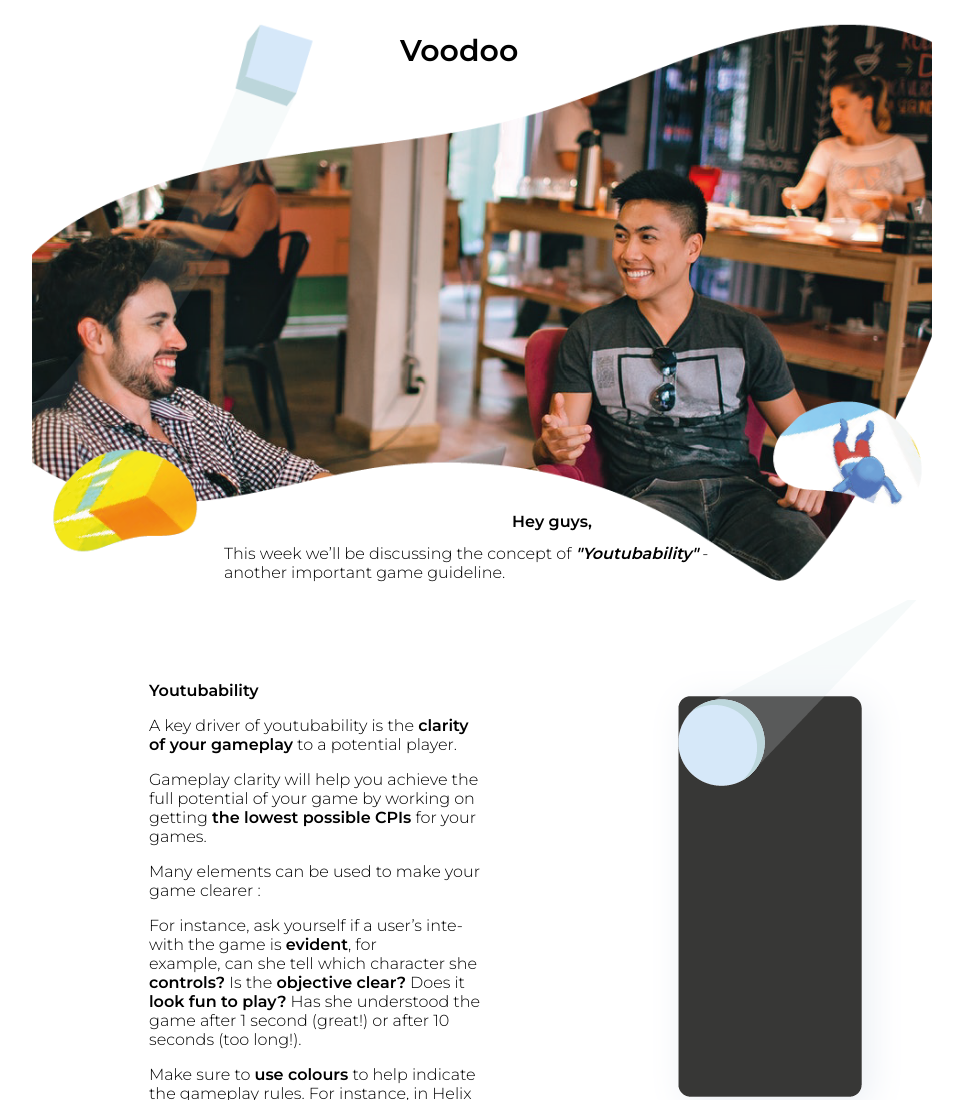
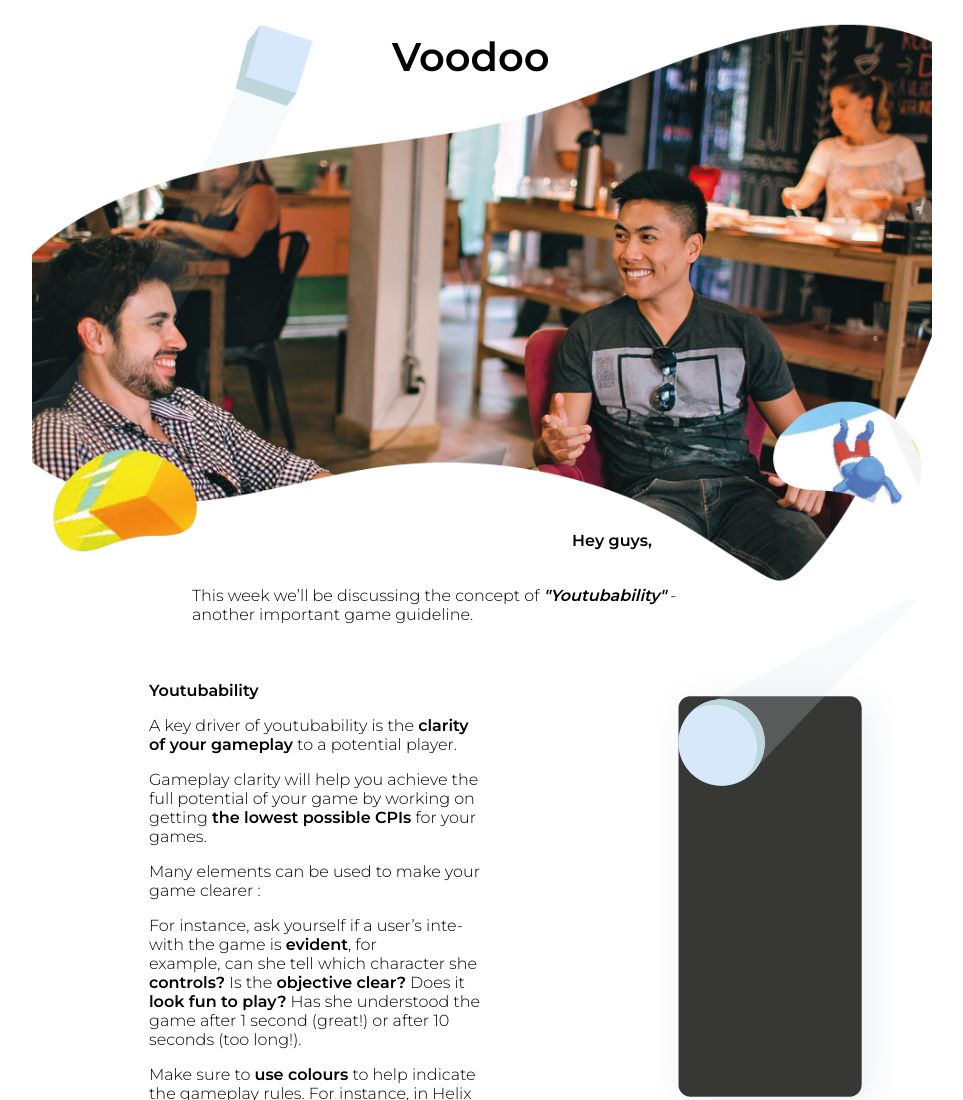
Before and after one commit to erikdalgrund/eriks-uppgift, a plain HTML site: page Desktop/träna cssgrid/index.html in a window 1280 px wide. Shown: the top 1100 px of the page, without its empty margins (158-1121 px from the left). Drawn offline with Linux system fonts and the light colour scheme.

Commit message:
med flexbox

```diff
--- a/Desktop/träna cssgrid/css/main.css
+++ b/Desktop/träna cssgrid/css/main.css
@@ -14,7 +14,8 @@
     margin: auto;
 }
 .header {
-    justify-content: relative;
+    display: flex;
+    flex-direction: column;
     background-image:url("../bilder/header.png") ;
     height: 600px;
     background-size: 115%;
@@ -22,23 +23,22 @@
     background-repeat: no-repeat;
 
 }
-#voodoo {
-    font-size: 30px ;
-    position: absolute;
+.voodoo {
+    font-size: 20px ;
     margin-top: 2rem;
-    margin-left: 23rem;
+    margin-left: 40%;
 
 }
-#hey {
+.hey {
     font-weight: 600;
-    position: absolute;
-    margin-left: 30rem;
-    margin-top: 32rem;
+    margin-top: 50%;
+    margin-left: 60%;
+
 }
-#youtube {
-    position: absolute;
-    margin-left: 12rem;
-    margin-top: 34rem;
+.youtube {
+    margin-top: 4%;
+    margin-left: 10rem;
+    margin-right: 10rem;
 }
 .wrapper {
 
--- a/Desktop/träna cssgrid/index.html
+++ b/Desktop/träna cssgrid/index.html
@@ -14,9 +14,9 @@
     <div class="content">
 
         <div class="header">
-            <h1 id="voodoo"> Voodoo </h1>
-            <div id="hey"> Hey guys, </div>
-            <div id="youtube"><p>This week we’ll be discussing the concept of <em><b>"Youtubability"</b></em> -
+            <div class="voodoo"><h1> Voodoo</h1></div>
+            <div class="hey"> Hey guys, </div>
+            <div class="youtube"><p>This week we’ll be discussing the concept of <em><b>"Youtubability"</b></em> -
                 <br> another important game guideline.</p></div>
         </div>
 
```
